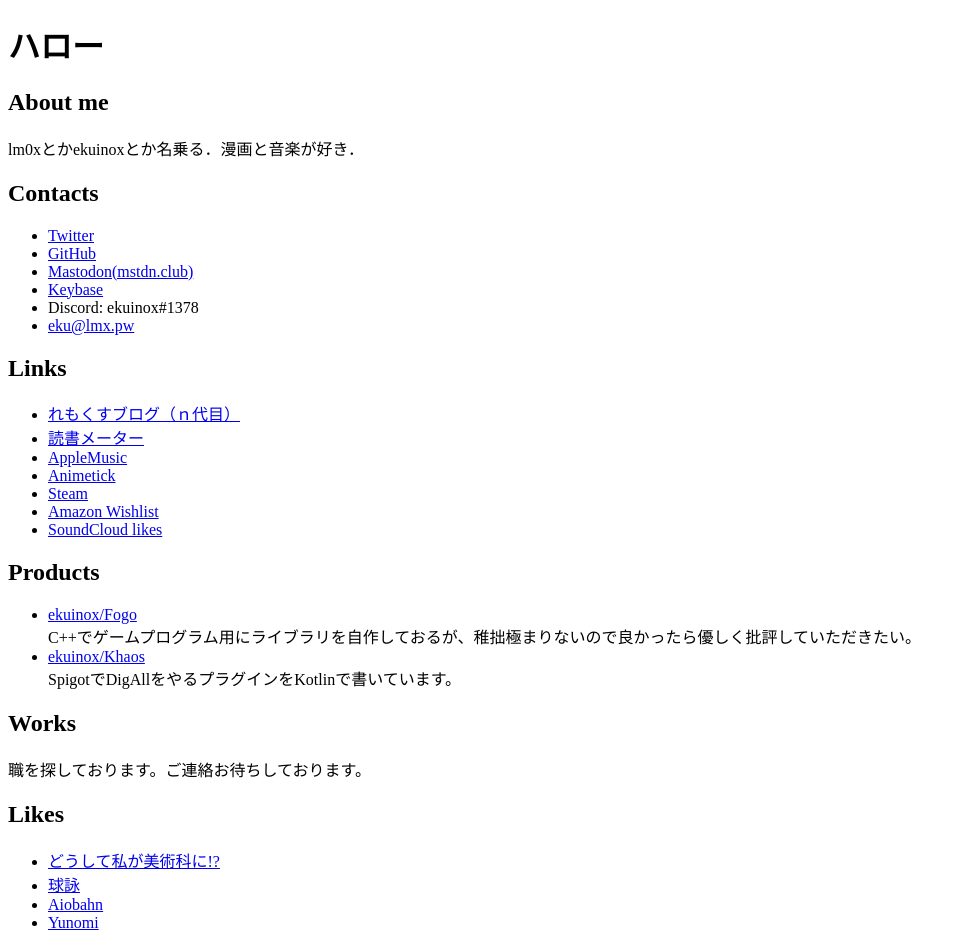
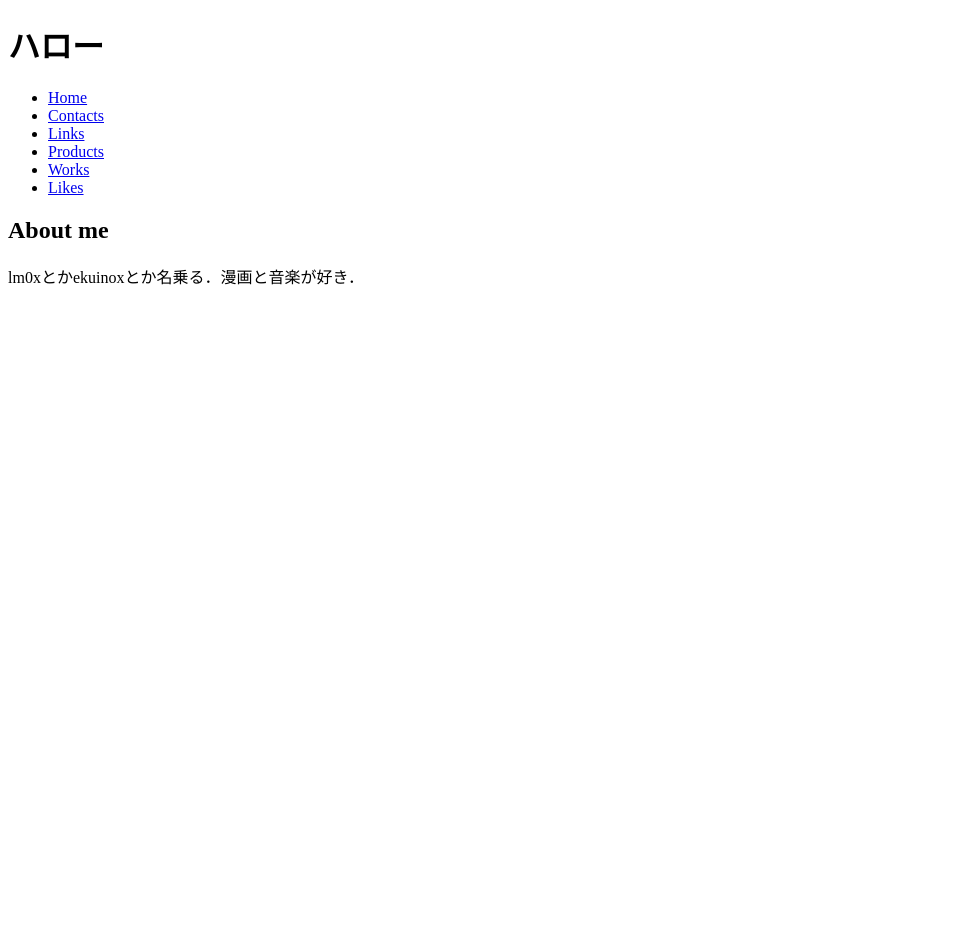
Before and after one commit to ekuinox/me.ekuinox.dev, a React app: page / in a window 1280 px wide. Shown: the whole page, without its empty margins (0-966 px from the left). After the commit the page ends 800 px from the top, so only its background shows below. Built offline with nearby package versions, Linux system fonts and the light colour scheme.

Commit message:
とりあえずいいや

```diff
--- a/src/Components/App.tsx
+++ b/src/Components/App.tsx
@@ -1,14 +1,42 @@
 import * as React from 'react'
+import { BrowserRouter, Route, Link } from 'react-router-dom'
 
-export default class App extends React.Component {
+class App extends React.Component {
 	render() {
 		return (
+			<BrowserRouter>
     			<div>
 					<h1>ハロー</h1>
+					<ul>
+						<li><Link to="/">Home</Link></li>
+						<li><Link to="/contacts">Contacts</Link></li>
+						<li><Link to="/links">Links</Link></li>
+						<li><Link to="/products">Products</Link></li>
+						<li><Link to="/works">Works</Link></li>
+						<li><Link to="/likes">Likes</Link></li>
+					</ul>
 
+      				<Route exact path='/' component={About} />
+      				<Route path='/contacts' component={Contacts} />
+      				<Route path='/links' component={Links} />
+      				<Route path='/products' component={Products} />
+      				<Route path='/works' component={Works} />
+      				<Route path='/likes' component={Likes} />
+    				</div>
+ 			</BrowserRouter>
+		)
+	}
+}
+
+const About = () => (
+	<div>
 		<h2>About me</h2>
 		<p>lm0xとかekuinoxとか名乗る．漫画と音楽が好き．</p>
+	</div>
+)
 
+const Contacts = () => (
+	<div>
 		<h2>Contacts</h2>
 		<ul>
 			<li><a href="https://twitter.com/ekuinox" target="_new">Twitter</a></li>
@@ -18,7 +46,11 @@ export default class App extends React.Component {
 			<li>Discord: ekuinox#1378</li>
 			<li><a href="mailto:eku@lmx.pw">eku@lmx.pw</a></li>
 		</ul>
+	</div>
+)
 
+const Links = () => (
+	<div>
 		<h2>Links</h2>
 		<ul>
 			<li><a href="https://blog.feelingso.blue" target="_new">れもくすブログ（ｎ代目）</a></li>
@@ -29,7 +61,11 @@ export default class App extends React.Component {
 			<li><a href="http://amzn.asia/0KSla0Y" target="_new">Amazon Wishlist</a></li>
 			<li><a href="https://soundcloud.com/lm0x/likes" target="_new">SoundCloud likes</a></li>
 		</ul>
+	</div>
+)
 
+const Products = () => (
+	<div>
 		<h2>Products</h2>
 		<ul>
 			<li>
@@ -41,10 +77,18 @@ export default class App extends React.Component {
 				<br/>SpigotでDigAllをやるプラグインをKotlinで書いています。
 			</li>
 		</ul>
+	</div>
+)
 
+const Works = () => (
+	<div>
 		<h2>Works</h2>
 		<p>職を探しております。ご連絡お待ちしております。</p>
+	</div>
+)
 
+const Likes = () => (
+	<div>
 		<h2>Likes</h2>
 		<ul>
 			<li>
@@ -60,8 +104,7 @@ export default class App extends React.Component {
 				<a href="https://iamyunomi.bandcamp.com/" target="_new">Yunomi</a>
 			</li>
 		</ul>
-
 	</div>
 )
-	}
-}
+
+export default App
--- a/webpack.config.js
+++ b/webpack.config.js
@@ -33,5 +33,8 @@ module.exports = {
 		new CopyWebpackPlugin([
 			{from: './src/.well-known', to: '.well-known'}
 		])
-	]
+	],
+	devServer: {
+		host: '0.0.0.0'
+	}
 }
```
Also changed, not shown: package.json (+11 -1 lines), 1 other file (tests, documents, lock files or other folders). Lines whose indentation alone changed are shown as unchanged.
